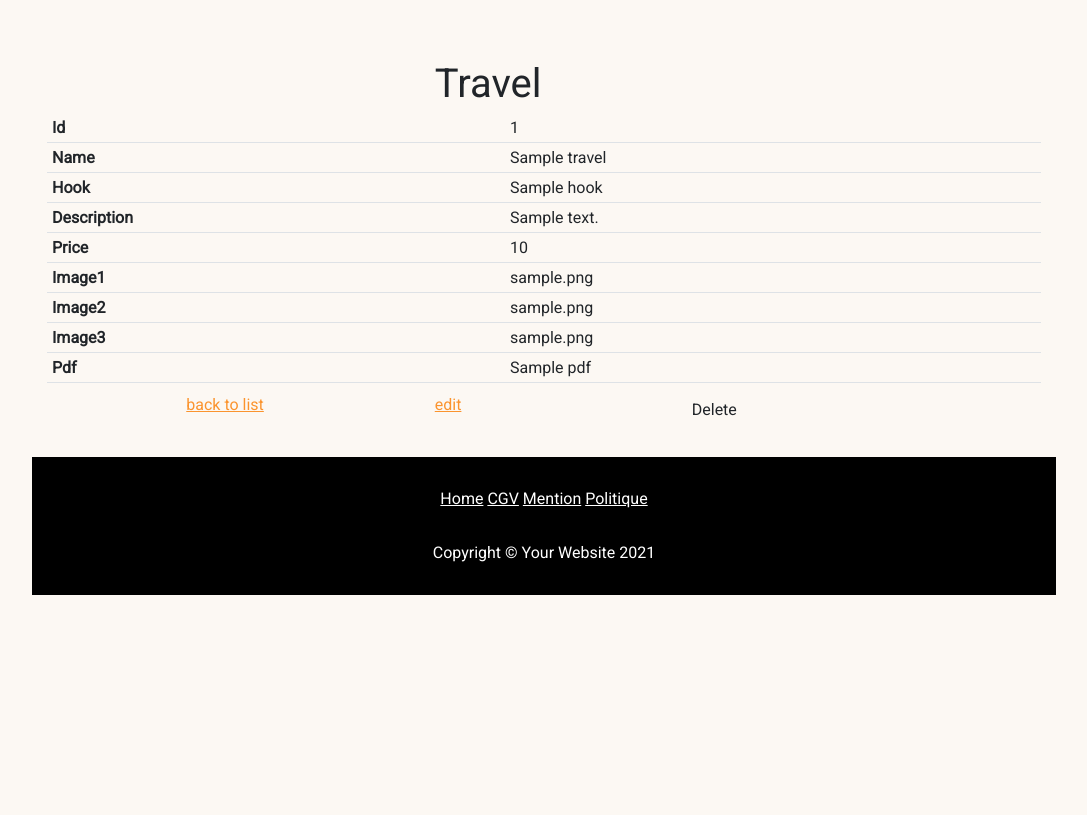
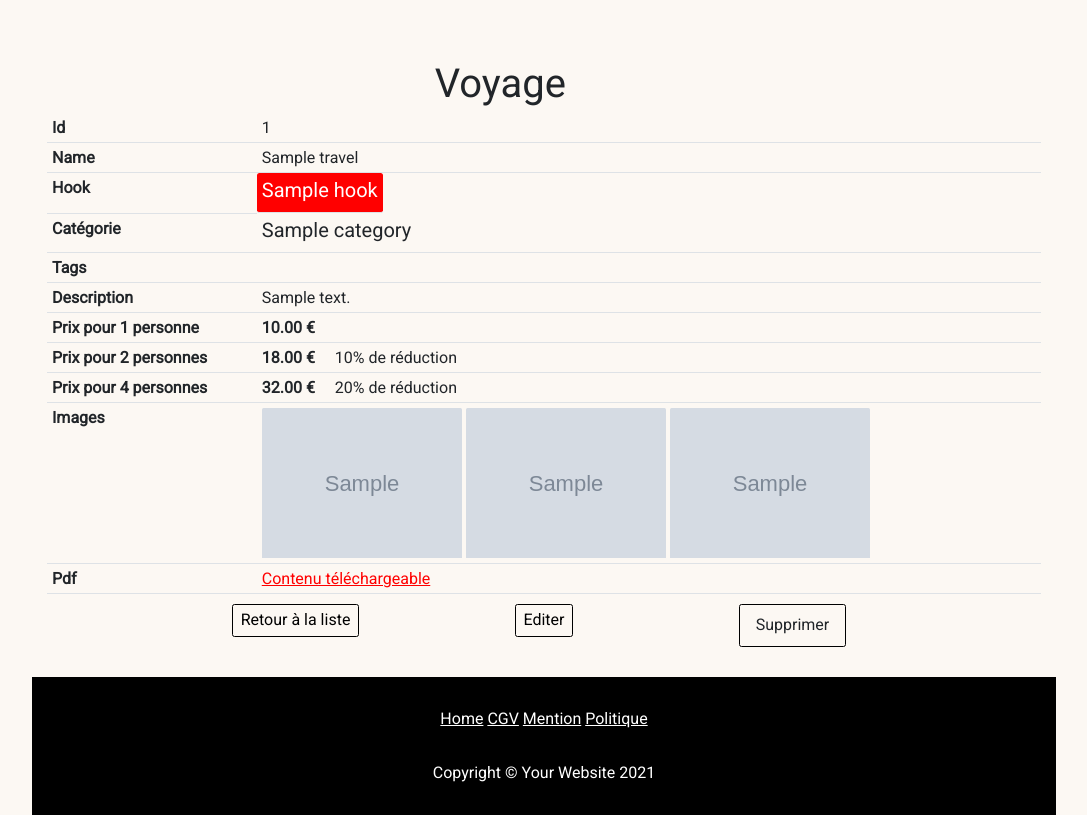
Before and after one commit to cplassais/eval_voyage, a Symfony app: template templates/travel/show.html.twig in a window 1280 px wide. Shown: the part 150-965 px from the top of the page, without its empty margins (96-1183 px from the left). Before the commit the page ends 745 px from the top, so only its background shows below. Run offline with Twig, Linux system fonts and the light colour scheme; the template is opened without the code that fills it: most values are stand-ins (such as "Sample title", 1, 10 or a date in 2020); grey boxes marked "Sample" are stand-in pictures; some libraries are stand-ins or nearby versions.

Commit message:
21-11-2021 22:19 form perso details button ok

```diff
--- a/assets/scss/partials/_variables.scss
+++ b/assets/scss/partials/_variables.scss
@@ -2,7 +2,7 @@ $font-size-base: 1.6rem;
 $texte: "Roboto", sans-serif;
 $filterImg: 0;
 
-$primary: #fb942e;
+$primary: red;
 $secondary: #86b840;
 $success: #fcf8f3;
 $info: #e99497;
--- a/templates/travel/_delete_form.html.twig
+++ b/templates/travel/_delete_form.html.twig
@@ -1,4 +1,4 @@
-<form method="post" action="{{ path('travel_delete', {'id': travel.id}) }}" onsubmit="return confirm('Are you sure you want to delete this item?');">
+<form method="post" action="{{ path('travel_delete', {'id': travel.id}) }}" onsubmit="return confirm('Etes vous sûr de voulair supprimer cet item ?');">
     <input type="hidden" name="_token" value="{{ csrf_token('delete' ~ travel.id) }}">
-    <button class="btn">Delete</button>
+    <button class="btn">Supprimer</button>
 </form>
--- a/templates/travel/show.html.twig
+++ b/templates/travel/show.html.twig
@@ -1,9 +1,9 @@
 {% extends 'base.html.twig' %}
 
-{% block title %}Travel{% endblock %}
+{#{% block title %}Travel{% endblock %}#}
 
 {% block body %}
-    <h1>Travel</h1>
+    <h1>Voyage</h1>
 
     <table class="table">
         <tbody>
@@ -17,38 +17,65 @@
         </tr>
         <tr>
             <th>Hook</th>
-                <td>{{ travel.hook }}</td>
+            <td class="badge bg-primary text-white" ><h5>{{ travel.hook }}</h5></td>
+        </tr>
+        <tr>
+            <th>Catégorie</th>
+            <td><h5>{{ travel.category.name }}</h5></td>
+        </tr>
+        <tr>
+            <th>Tags</th>
+            <td >
+                {% if travel.tag.count > 0 %}
+                    <div> {% for cat in travel.tag %}
+                            {{ cat.name}}
+                        {% endfor %}
+                    </div>
+                {% endif %}
+            </td>
         </tr>
         <tr>
             <th>Description</th>
             <td>{{ travel.description }}</td>
         </tr>
         <tr>
-                <th>Price</th>
-                <td>{{ travel.price }}</td>
+            <th>Prix pour 1 personne</th>
+            <td><strong>{{ travel.price | number_format(2) }} €</strong></td>
         </tr>
         <tr>
-                <th>Image1</th>
-                <td>{{ travel.image1 }}</td>
+            <th>Prix pour 2 personnes</th>
+            <td><strong> {{ ((travel.price * 2) * 0.9) | number_format(2) }} €</strong>&nbsp;&nbsp;&nbsp;&nbsp;&nbsp;10% de réduction</td>
         </tr>
         <tr>
-                <th>Image2</th>
-                <td>{{ travel.image2 }}</td>
+            <th>Prix pour 4 personnes</th>
+            <td><strong> {{ ((travel.price * 4) * 0.8) | number_format(2) }} €</strong>&nbsp;&nbsp;&nbsp;&nbsp;&nbsp;20% de réduction</td>
+        </tr>
+
+        <tr>
+            <th>Images</th>
+            <td>
+                <img class="card-img-top img-fluid" style="width: auto; height: 150px;"
+                     src="{{ asset('images/upload/') }}{{ travel.image1 }}" alt="Symfony!"/>
+                <img class="card-img-top img-fluid" style="width: auto; height: 150px;"
+                     src="{{ asset('images/upload/') }}{{ travel.image2 }}" alt="Symfony!"/>
+                <img class="card-img-top img-fluid" style="width: auto; height: 150px;"
+                     src="{{ asset('images/upload/') }}{{ travel.image3 }}" alt="Symfony!"/>
+            </td>
         </tr>
         <tr>
-                <th>Image3</th>
-                <td>{{ travel.image3 }}</td>
+
         </tr>
         <tr>
             <th>Pdf</th>
-                <td>{{ travel.pdf }}</td>
+            <td>
+                <a href="{{ asset('/pdf/upload/') }}{{ travel.pdf }}">Contenu téléchargeable</a>
+            </td>
         </tr>
         </tbody>
     </table>
 
-    <a href="{{ path('travel_index') }}">back to list</a>
+    <div class="text-center"><a class="btn btn-outline-dark mt-auto" href="{{ path('travel_index') }}">Retour à la liste</a></div>
+    <div class="text-center"><a class="btn btn-outline-dark mt-auto" href="{{ path('travel_edit', {'id': travel.id}) }}">Editer</a></div>
+    <div class="text-center"><a class="btn btn-outline-dark mt-auto"> {{ include('travel/_delete_form.html.twig') }}</a></div>
 
-    <a href="{{ path('travel_edit', {'id': travel.id}) }}">edit</a>
-
-    {{ include('travel/_delete_form.html.twig') }}
 {% endblock %}
```
Also changed, not shown: templates/travel/_form.html.twig (+44 -4 lines), templates/travel/edit.html.twig (+4 -5 lines), templates/travel/index.html.twig (+19 -18 lines), templates/travel/new.html.twig (+4 -3 lines), public/css/styles.css, public/images/upload/finlande1-619a68e1db3d8.jpg (renamed from public/images/upload/filande1-619a68e1db3d8.jpg), public/images/upload/finlande2-619a68e1dc44d.jpg (renamed from public/images/upload/filande2-619a68e1dc44d.jpg), public/images/upload/finlande3-619a72ba65fef.jpg (renamed from public/images/upload/filande3-619a72ba65fef.jpg). Lines whose indentation alone changed are shown as unchanged.
